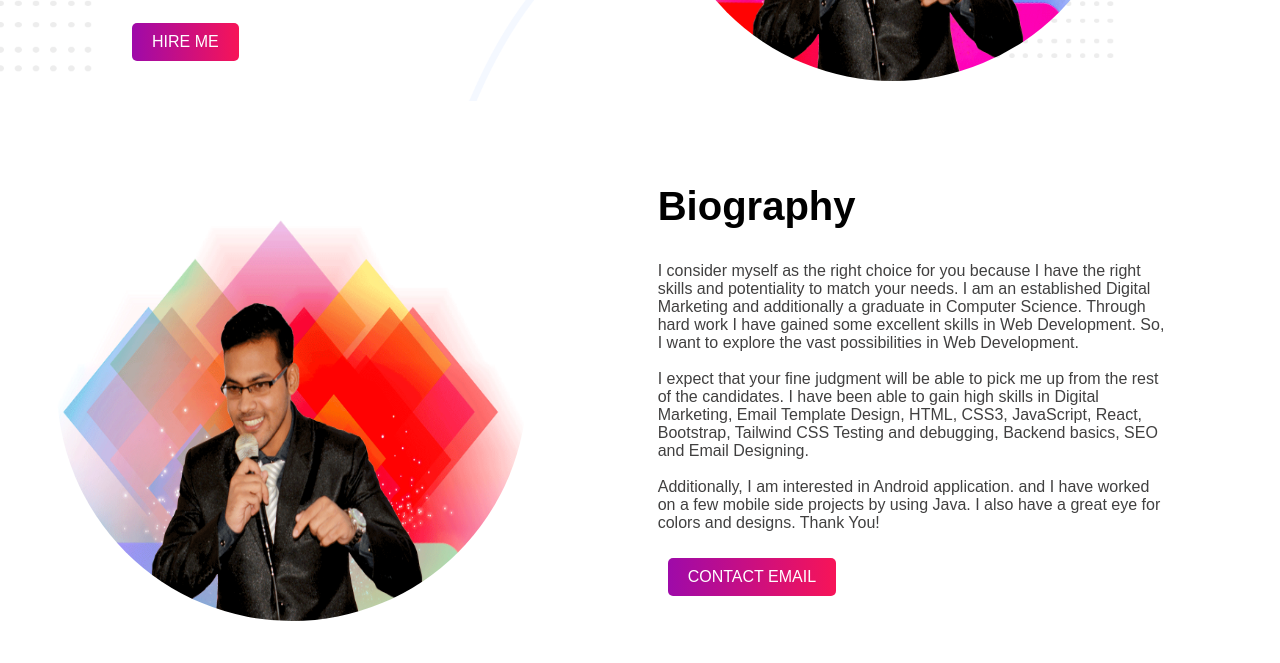
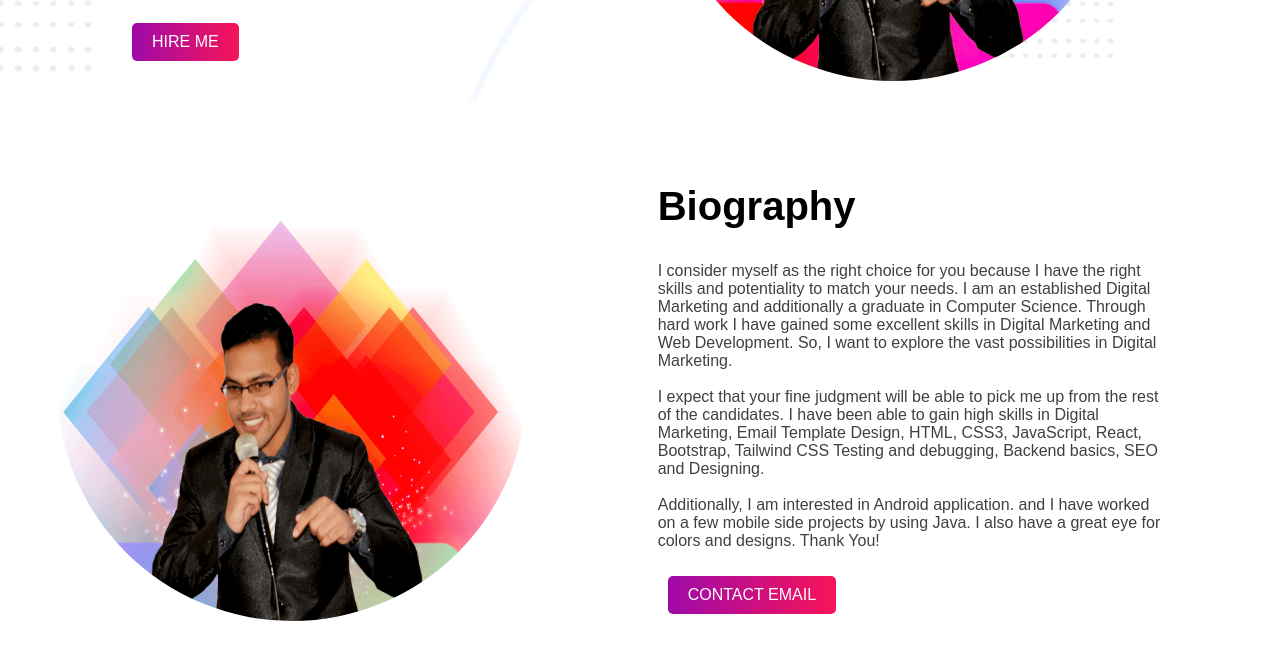
Before and after one commit to gelabi-alam/digital-marketer-portfolio-website-by-gelabi, a plain HTML site: page index.html in a window 1280 px wide. Shown: the part 523-1186 px from the top of the page. Drawn offline with Linux system fonts and the light colour scheme; a web font is replaced by a local one.

Commit message:
content updated

```diff
--- a/index.html
+++ b/index.html
@@ -76,15 +76,16 @@
                         <h2>Biography</h2>
                         <p>I consider myself as the right choice for you because I have the right skills and
                             potentiality to match your needs. I am an established Digital Marketing and additionally a
-                            graduate in Computer Science. Through hard work I have gained some excellent skills in Web
-                            Development. So, I want to explore the vast possibilities in Web Development.
+                            graduate in Computer Science. Through hard work I have gained some excellent skills in
+                            Digital Marketing and Web
+                            Development. So, I want to explore the vast possibilities in Digital Marketing.
                             <br>
                             <br>
                             I expect that
                             your fine judgment will be able to pick me up from the rest of the candidates.
                             I have been able to gain high skills in Digital Marketing, Email Template Design, HTML,
                             CSS3, JavaScript, React, Bootstrap, Tailwind
-                            CSS Testing and debugging, Backend basics, SEO and Email Designing.
+                            CSS Testing and debugging, Backend basics, SEO and Designing.
                             <br>
                             <br>
                             Additionally, I am interested in Android application. and I have worked on a few mobile side
```
